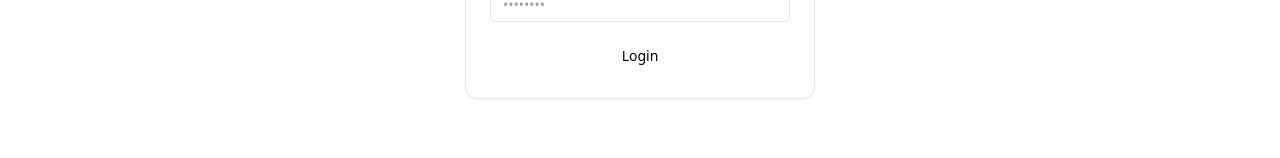
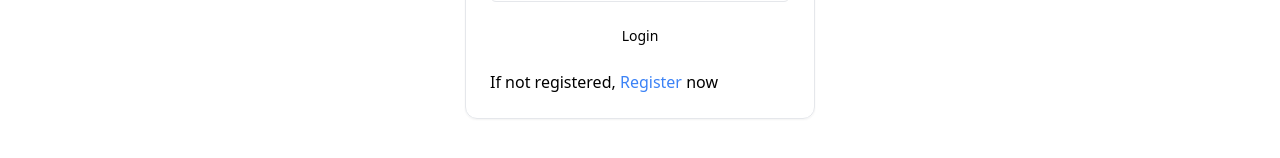
Before and after one commit to arifulmit17/Todo-app, a React (Vite) app: page /login in a window 1280 px wide. Shown: the part 534-692 px from the top of the page. Built offline with nearby package versions, Linux system fonts and the light colour scheme.

Commit message:
feat: add registration link to LoginPage for new users

```diff
--- a/src/pages/LoginPage.tsx
+++ b/src/pages/LoginPage.tsx
@@ -7,6 +7,7 @@ import { useState } from 'react';
 import { set } from "date-fns";
 import { setUser } from "@/features/user/userSlice";
 import { useDispatch } from "react-redux";
+import { Link } from "react-router";
 
 
 export default function LoginPage() {
@@ -91,6 +92,7 @@ export default function LoginPage() {
             <Button className="w-full" type="submit">
               Login
             </Button>
+            <p>If not registered, <Link className="text-blue-500" to='/register'>Register</Link> now</p>
           </form>
         </CardContent>
       </Card>
```
